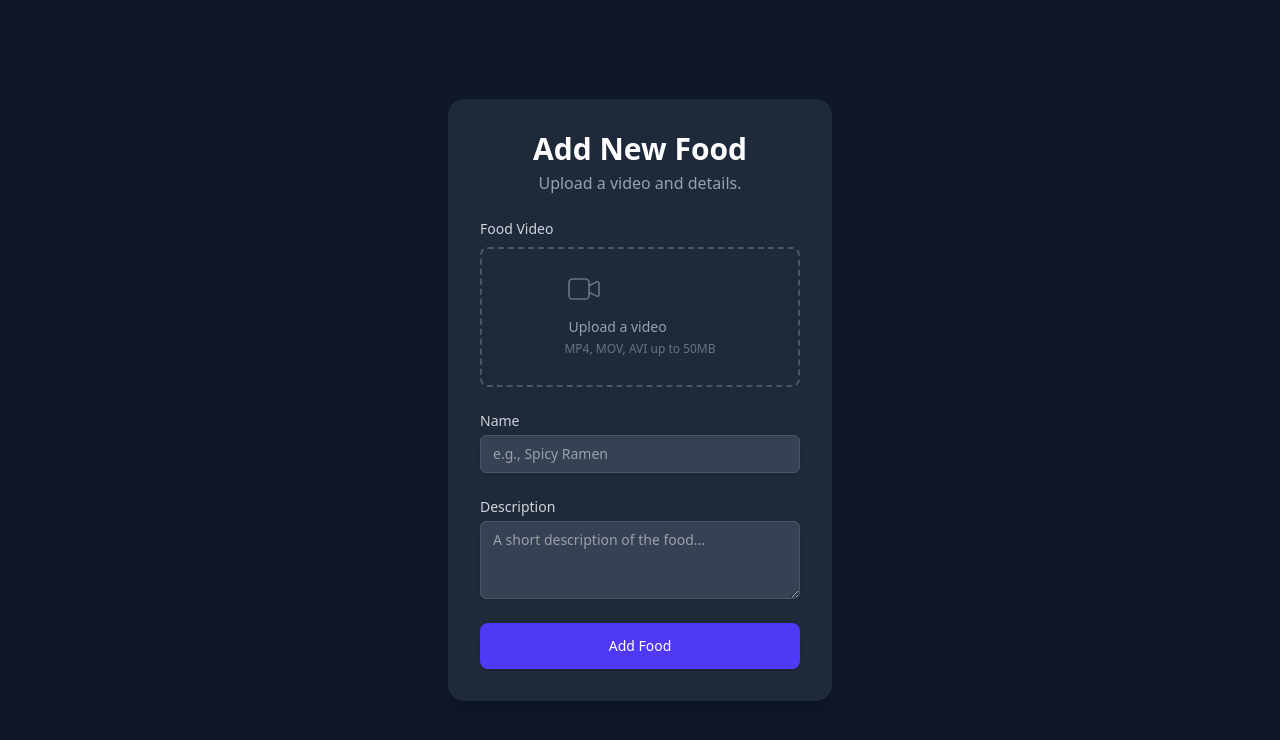
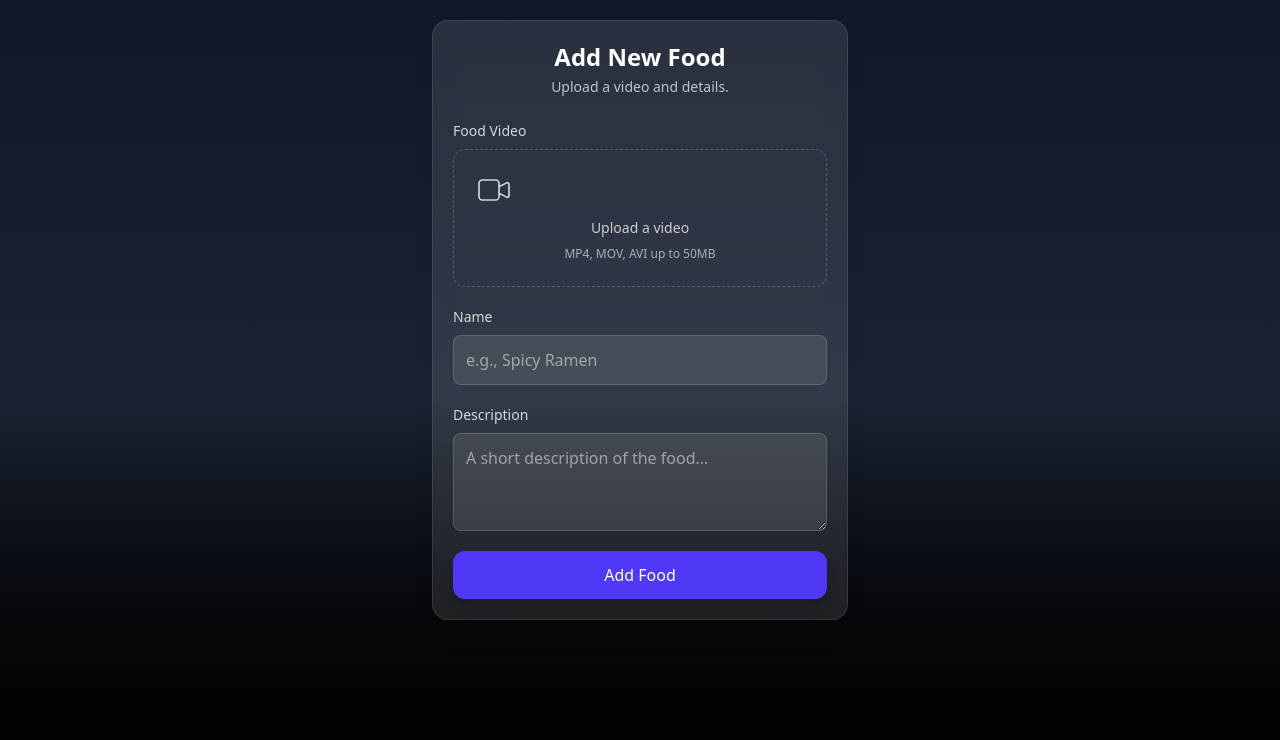
Before and after one commit to Sayeed-5/Zomato, a React (Vite) app in the folder frontend/: page /create-food in a window 1280 px wide. Shown: the top 740 px of the page. Built offline with nearby package versions, Linux system fonts and the light colour scheme.

Commit message:
update create food file

```diff
--- a/frontend/src/components/CreateFood.jsx
+++ b/frontend/src/components/CreateFood.jsx
@@ -6,7 +6,7 @@ import { useNavigate } from 'react-router-dom';
 const VideoUploadIcon = () => (
   <svg
     xmlns="http://www.w3.org/2000/svg"
-    className="h-10 w-10 text-gray-500 mb-2"
+    className="h-10 w-10 text-gray-300 mb-2"
     fill="none"
     viewBox="0 0 24 24"
     stroke="currentColor"
@@ -59,34 +59,35 @@ function CreateFood() {
   };
 
   return (
-    <div className="min-h-screen bg-gray-900 flex items-center justify-center font-sans p-4">
-      <div className="w-full max-w-sm bg-gray-800 p-6 sm:p-8 rounded-2xl shadow-xl space-y-6">
+    <div className="min-h-screen w-full bg-gradient-to-b from-gray-900 via-gray-900/95 to-black text-white">
+      <div className="mx-auto w-full max-w-md px-4 pt-5 pb-24">
+        <div className="rounded-2xl shadow-xl backdrop-blur-md bg-white/10 dark:bg-black/20 border border-white/10 p-5 space-y-6">
           {/* Form Header */}
           <div className="text-center">
-          <h1 className="text-2xl sm:text-3xl font-bold text-white">Add New Food</h1>
-          <p className="text-gray-400 mt-1">Upload a video and details.</p>
+            <h1 className="text-2xl font-bold">Add New Food</h1>
+            <p className="text-white/70 mt-1 text-sm">Upload a video and details.</p>
           </div>
 
           {/* Form */}
-        <form onSubmit={handleSubmit} className="space-y-6">
+          <form onSubmit={handleSubmit} className="space-y-5">
             {/* Video Input */}
             <div>
-            <label htmlFor="video-upload" className="block text-sm font-medium text-gray-300 mb-2">
+              <label htmlFor="video-upload" className="block text-sm font-medium text-white/80 mb-2">
                 Food Video
               </label>
-            <div className="mt-1 flex justify-center px-6 pt-5 pb-6 border-2 border-gray-600 border-dashed rounded-lg cursor-pointer hover:border-indigo-500 transition-colors duration-300">
-              <div className="space-y-1 text-center">
+              <label htmlFor="video-upload" className="mt-1 flex justify-center px-5 pt-5 pb-6 border border-white/20 border-dashed rounded-xl cursor-pointer hover:border-white/40 transition-colors">
+                <div className="space-y-2 text-center w-full">
                   {videoPreview ? (
-                  <video src={videoPreview} controls className="max-h-60 rounded-lg w-3xl mx-auto"></video>
+                    <video src={videoPreview} controls className="max-h-60 rounded-lg w-full"></video>
                   ) : (
                     <>
                       <VideoUploadIcon />
-                    <div className="flex text-sm text-gray-400">
-                      <p className="pl-1">Upload a video</p>
-                    </div>
-                    <p className="text-xs text-gray-500">MP4, MOV, AVI up to 50MB</p>
+                      <p className="text-sm text-white/75">Upload a video</p>
+                      <p className="text-xs text-white/60">MP4, MOV, AVI up to 50MB</p>
                     </>
                   )}
+                </div>
+              </label>
               <input
                 id="video-upload"
                 name="video-upload"
@@ -96,12 +97,10 @@ function CreateFood() {
                 onChange={handleVideoChange}
               />
             </div>
-            </div>
-          </div>
 
             {/* Food Name Input */}
             <div>
-            <label htmlFor="food-name" className="block text-sm font-medium text-gray-300">
+              <label htmlFor="food-name" className="block text-sm font-medium text-white/80">
                 Name
               </label>
               <input
@@ -110,13 +109,13 @@ function CreateFood() {
                 value={foodName}
                 onChange={(e) => setFoodName(e.target.value)}
                 placeholder="e.g., Spicy Ramen"
-              className="mt-1 block w-full bg-gray-700 border border-gray-600 rounded-md shadow-sm py-2 px-3 text-white focus:outline-none focus:ring-indigo-500 focus:border-indigo-500 sm:text-sm transition-colors duration-300"
+                className="mt-2 block w-full rounded-lg bg-white/10 border border-white/15 text-white placeholder-white/50 py-3 px-3 focus:outline-none focus:ring-2 focus:ring-white/40"
               />
             </div>
 
             {/* Description Input */}
             <div>
-            <label htmlFor="description" className="block text-sm font-medium text-gray-300">
+              <label htmlFor="description" className="block text-sm font-medium text-white/80">
                 Description
               </label>
               <textarea
@@ -125,7 +124,7 @@ function CreateFood() {
                 value={description}
                 onChange={(e) => setDescription(e.target.value)}
                 placeholder="A short description of the food..."
-              className="mt-1 block w-full bg-gray-700 border border-gray-600 rounded-md shadow-sm py-2 px-3 text-white focus:outline-none focus:ring-indigo-500 focus:border-indigo-500 sm:text-sm transition-colors duration-300"
+                className="mt-2 block w-full rounded-lg bg-white/10 border border-white/15 text-white placeholder-white/50 py-3 px-3 focus:outline-none focus:ring-2 focus:ring-white/40"
               ></textarea>
             </div>
 
@@ -133,7 +132,7 @@ function CreateFood() {
             <div>
               <button
                 type="submit"
-              className="w-full flex justify-center py-3 px-4 border border-transparent rounded-lg shadow-sm text-sm font-medium text-white bg-indigo-600 hover:bg-indigo-700 focus:outline-none focus:ring-2 focus:ring-offset-2 focus:ring-offset-gray-800 focus:ring-indigo-500 transition-transform transform hover:scale-105 duration-300"
+                className="w-full py-3 rounded-xl font-medium text-white bg-indigo-600 hover:bg-indigo-700 shadow-lg active:scale-[.99] transition-transform"
               >
                 Add Food
               </button>
@@ -141,6 +140,7 @@ function CreateFood() {
           </form>
         </div>
       </div>
+    </div>
   );
 }
 
--- a/frontend/src/components/Home.jsx
+++ b/frontend/src/components/Home.jsx
@@ -12,7 +12,7 @@ const Reel = ({ videoUrl, description, storeUrl }) => {
 
   return (
     // Each reel is a full-screen container with snap-start for scrolling
-    <div className="relative w-screen h-screen snap-start flex items-center justify-center bg-black">
+    <div className="relative w-full h-full snap-start flex items-center justify-center bg-black rounded-none md:rounded-2xl overflow-hidden">
       {/* The video element autoplays, is muted, and loops */}
       <video
         className="w-full h-full object-cover"
@@ -72,17 +72,20 @@ function Home() {
       `}</style>
       {/* themed gradient background wrapper */}
       <div className="min-h-screen w-screen bg-gradient-to-b from-gray-900 via-gray-900/95 to-black text-white">
-        {/* Main container for the reels feed */}
-        <main className="h-screen w-screen overflow-y-scroll snap-y snap-mandatory">
+        {/* Main container for the reels feed (mobile-first width) */}
+        <div className="mx-auto w-full max-w-md">
+          <main className="h-screen overflow-y-scroll snap-y snap-mandatory">
             {videos.map((item) => (
+              <div key={item._id} className="h-screen">
                 <Reel
-              key={item._id}
                   videoUrl={item.video}
                   description={item.description}
                   storeUrl={`/partner-profile/${item.foodPartner}`} // Dynamic store URL
                 />
+              </div>
             ))}
           </main>
+        </div>
 
         {/* bottom nav */}
         <BottomNav />
```
Lines whose indentation alone changed are shown as unchanged.
